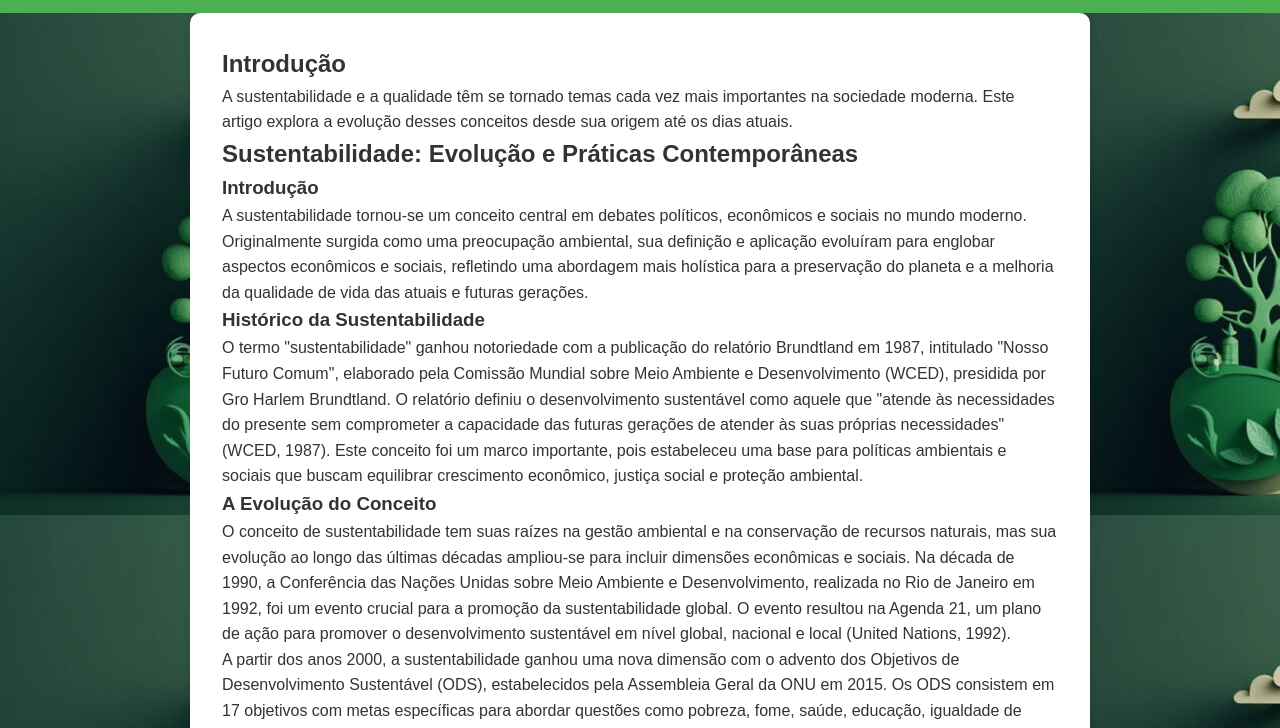
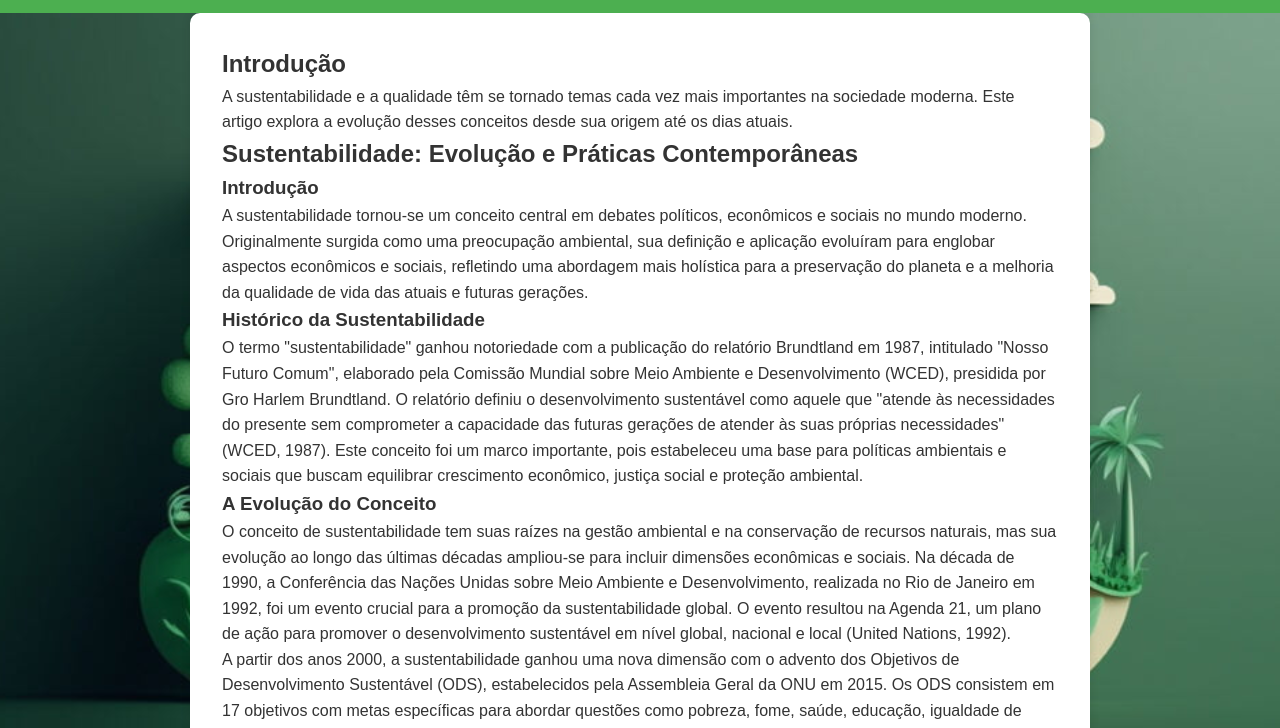
Before and after one commit to vitoorgaleego12/Sustentabilidade, a plain HTML site: page index.html in a window 1280 px wide. Shown: the part 70-798 px from the top of the page. Drawn offline with Linux system fonts and the light colour scheme.

Commit message:
Update styles.css

```diff
--- a/styles.css
+++ b/styles.css
@@ -12,12 +12,12 @@ body {
     background-color: #ffffff; /* Fundo branco no modo claro */
     line-height: 1.6;
     background-image: url('fundo.jpg');
-    background-repeat: repeat; /* Imagem de fundo se repete */
-    background-size: auto;
-    background-position: left right;
-     /* Mantém o tamanho original da imagem */
-     /* A imagem de fundo começa no canto superior esquerdo */
+    background-repeat: no-repeat; /* Não repete a imagem */
+    background-size: cover; /* A imagem cobre toda a área disponível */
+    background-position: center center; /* A imagem é centralizada */
+    background-attachment: fixed; /* A imagem de fundo não rola com o conteúdo */
 }
+
 
 
 header {
```
